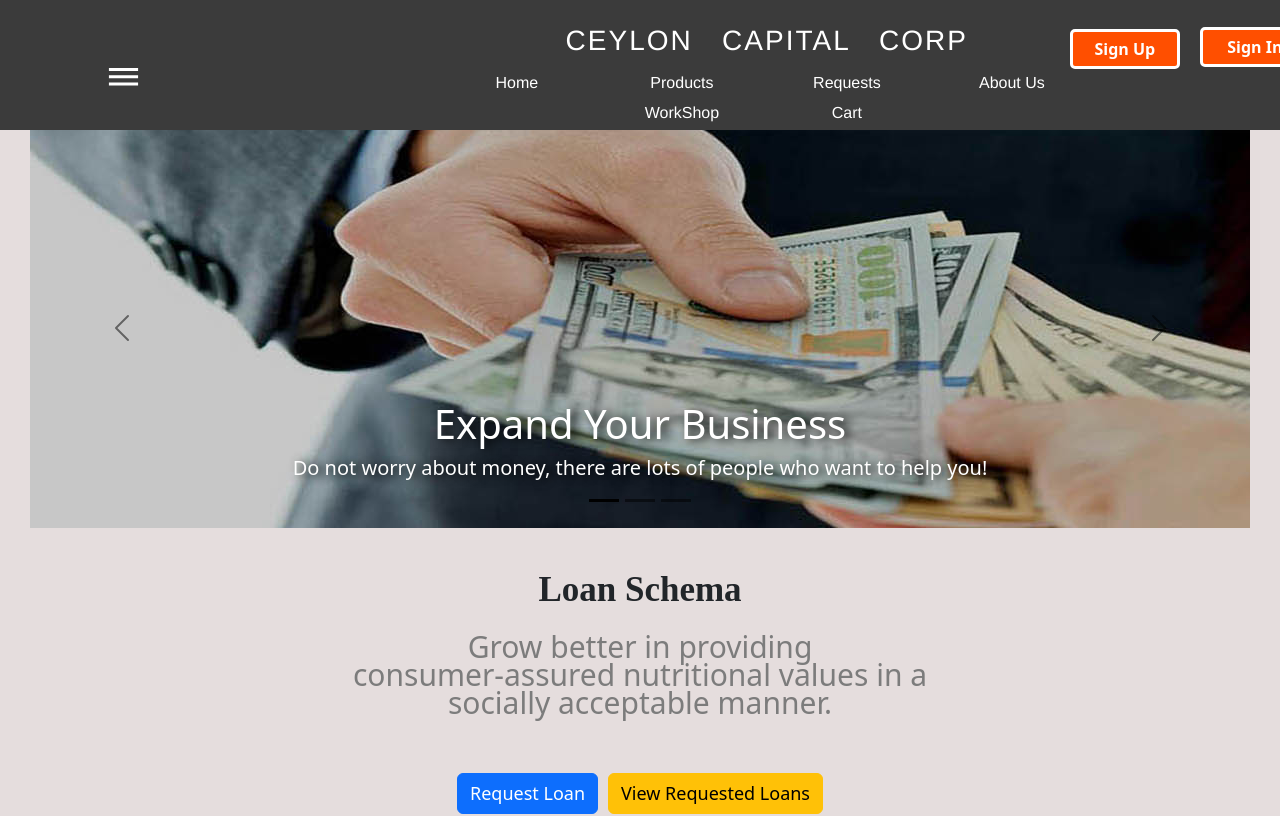
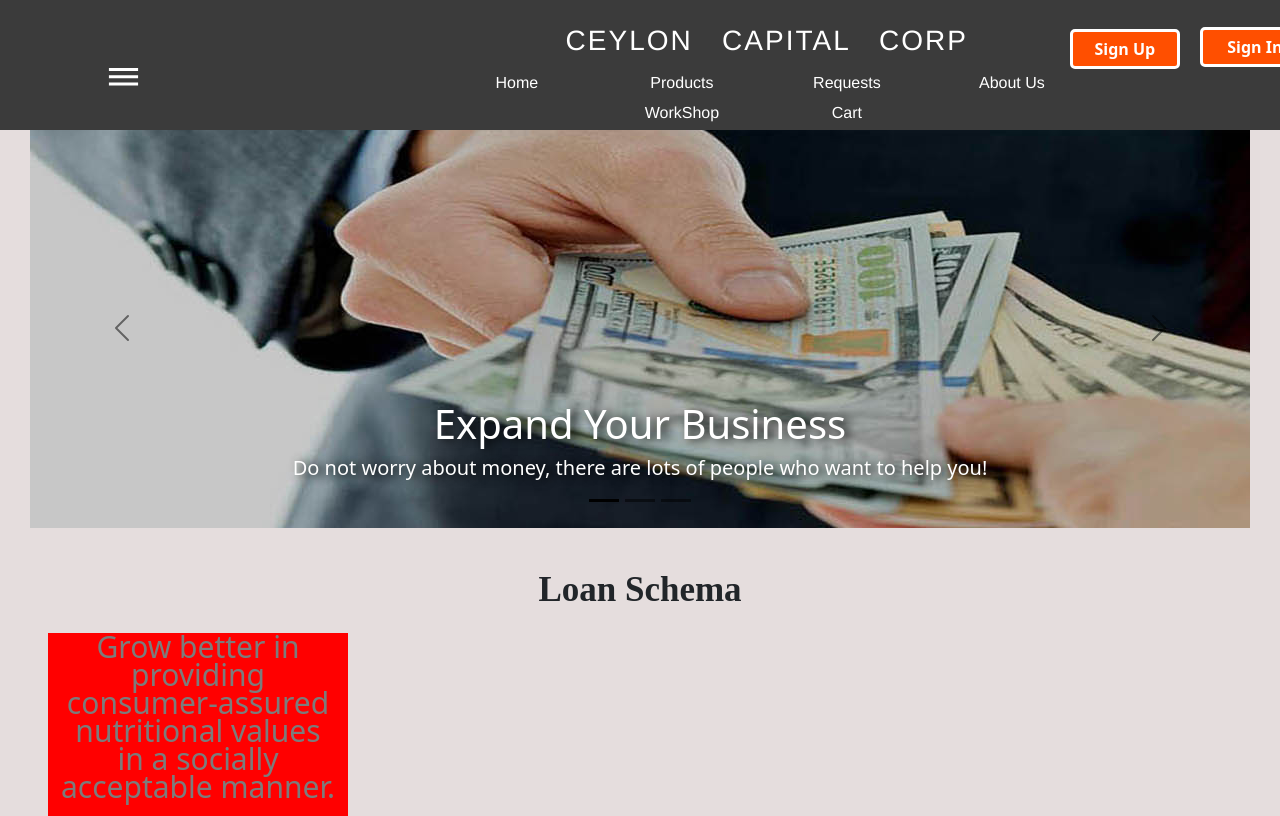
Before and after one commit to SoftwareProjectManagement/Small_Business_Development, a React (Create React App) app in the folder frontend/: page /loan in a window 1280 px wide. Shown: the top 816 px of the page. Built offline with nearby package versions, Linux system fonts and the light colour scheme; no server answers.

Commit message:
changes on loan

```diff
--- a/frontend/src/components/LoanManagement/LoanInterface/Loan.js
+++ b/frontend/src/components/LoanManagement/LoanInterface/Loan.js
@@ -97,9 +97,11 @@ function Loan() {
 
                 <div className="row mt-3" style={{ textAlign: 'center' }}>
                     <p style={{ fontSize:'35px', fontWeight:'bold',fontFamily:'Quicksand' }}>Loan Schema</p>
-                    <p style={{ color: '#7c7c7c', fontSize: '30px', lineHeight: '28px' }}>Grow better in providing
-                    <br/> consumer-assured nutritional values in a
-                    <br/>socially acceptable manner.</p>
+                    <div style={{ width:'300px', float:'center', background: 'red' }}>
+                        <p style={{ color: '#7c7c7c', fontSize: '30px', lineHeight: '28px' }}>
+                            Grow better in providing consumer-assured nutritional values in a socially acceptable manner.
+                        </p>
+                    </div>
                 </div>
                 <div className="row" align="center">
                 {isAdmin === true?
```
